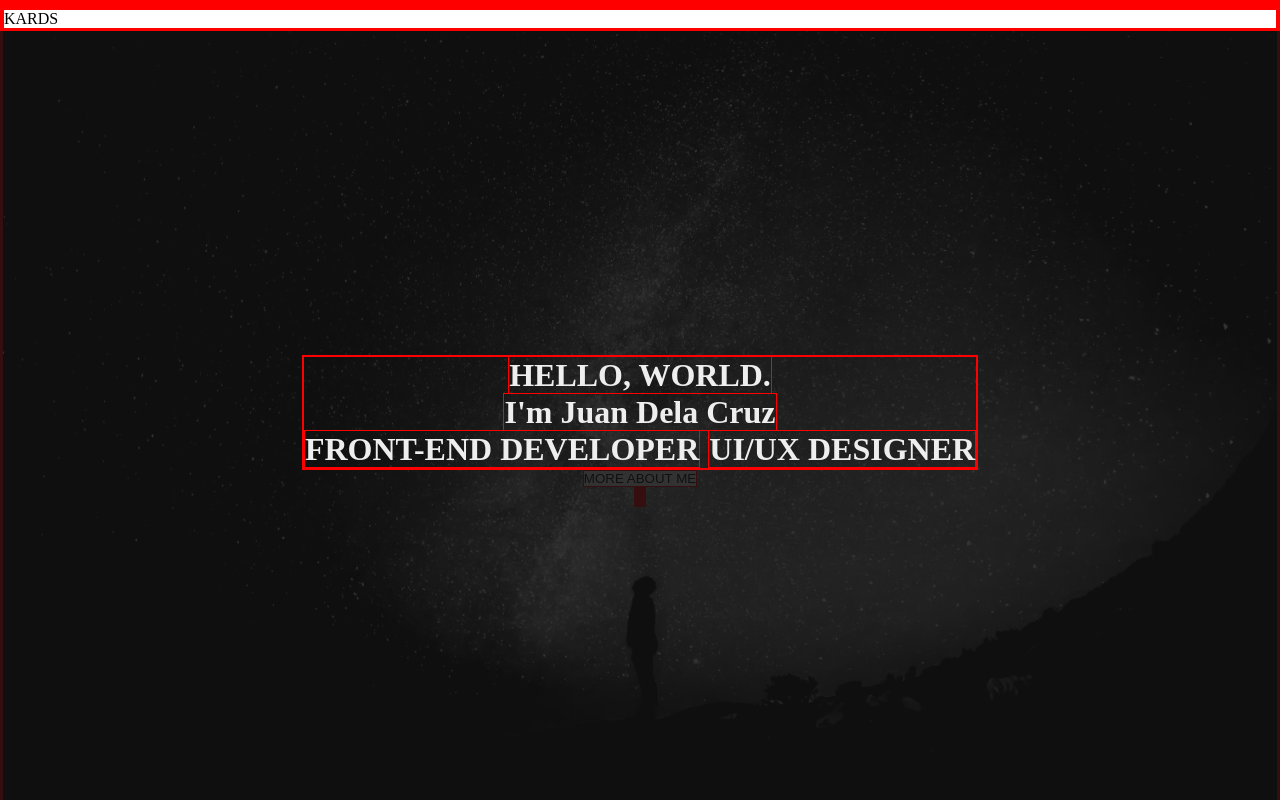
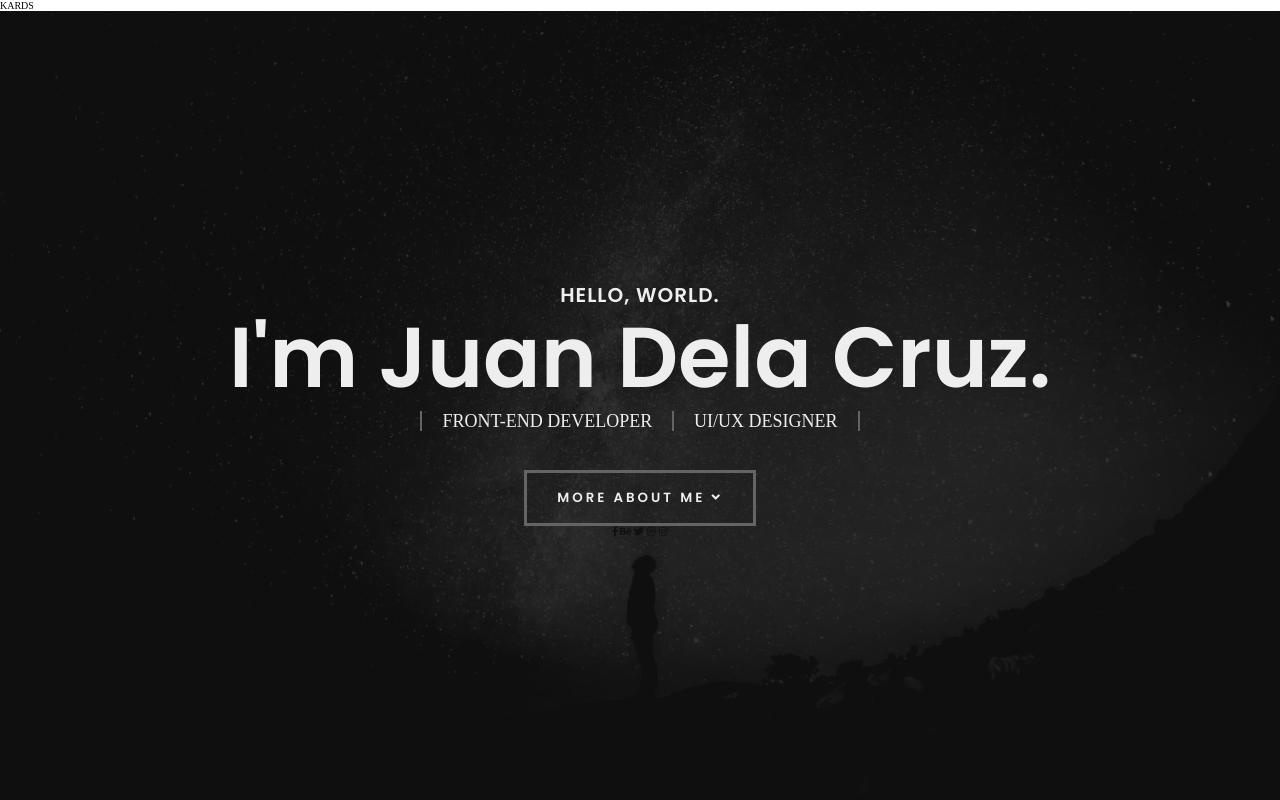
Before and after one commit to cbtsao47/Kards-Practice, a plain HTML site: page copy/index.html in a window 1280 px wide. Shown: the top 800 px of the page. Drawn offline with Linux system fonts and the light colour scheme.

Commit message:
add hero section title

```diff
--- a/copy/index.html
+++ b/copy/index.html
@@ -7,9 +7,10 @@
     <title>Kards</title>
     <link rel="stylesheet" href="./styles.css" />
     <link
-      href="https://fonts.googleapis.com/css?family=Lora|Poppins:500,600"
+      href="https://fonts.googleapis.com/css?family=Poppins:500,600"
       rel="stylesheet"
-      <link
+    />
+    <link
       rel="stylesheet"
       href="https://use.fontawesome.com/releases/v5.6.1/css/all.css"
       integrity="sha384-gfdkjb5BdAXd+lj+gudLWI+BXq4IuLW5IT+brZEZsLFm++aCMlF1V92rMkPaX4PP"
@@ -30,12 +31,14 @@
       <div class="title__container">
         <h1 class="title">
           <span class="title__sub-title--intro">HELLO, WORLD.</span><br />
-          <span class="title__sub-title--name">I'm Juan Dela Cruz</span><br />
+          <span class="title__sub-title--name">I'm Juan Dela Cruz.</span><br />
           <span class="title__sub-title--specialty">FRONT-END DEVELOPER</span>
           <span class="title__sub-title--specialty">UI/UX DESIGNER</span>
         </h1>
+        <button class="title__button">
+          <span>MORE ABOUT ME</span> <i class="fas fa-angle-down"></i>
+        </button>
       </div>
-      <button class="title__button">MORE ABOUT ME</button>
       <div>
         <i class="fab fa-facebook-f"></i> <i class="fab fa-behance"></i>
         <i class="fab fa-twitter"></i> <i class="fab fa-dribbble"></i>
--- a/copy/styles.css
+++ b/copy/styles.css
@@ -2,11 +2,17 @@
 * {
   margin: 0;
   padding: 0;
-  border: 1px solid red;
+  /* border: 1px solid red; */
+  box-sizing: inherit;
+}
+html {
+  box-sizing: border-box;
+  font-size: 62.5%;
 }
 /* landing page  */
 /* BEM */
 /* block  element   modifier */
+/* TRBL */
 .container__landing-page {
   background-image: url("./images/intro-bg.jpg");
   background-position: bottom;
@@ -28,4 +34,41 @@
   z-index: 1;
   color: #eee;
   text-align: center;
+  font-family: "Poppins", sans-serif;
+  font-weight: 500;
+  line-height: 1;
 }
+.title__sub-title--intro {
+  font-size: 2rem;
+  letter-spacing: 0.1rem;
+}
+.title__sub-title--name {
+  font-size: 8.5rem;
+  display: inline-block;
+  margin: 1rem 0;
+}
+.title__sub-title--specialty {
+  font-family: serif;
+  font-size: 1.8rem;
+  font-weight: normal;
+}
+span:nth-of-type(3) {
+  padding: 0 2rem;
+  border-left: 2px solid rgb(100, 100, 100);
+  border-right: 2px solid rgb(100, 100, 100);
+}
+span:nth-of-type(4) {
+  padding-left: 1.5rem;
+  padding-right: 2rem;
+  border-right: 2px solid rgb(100, 100, 100);
+}
+.title__button {
+  border: 3px solid rgb(100, 100, 100);
+  margin-top: 4rem;
+  padding: 1.5rem 3rem;
+  background: none;
+  color: #eee;
+  letter-spacing: 0.3rem;
+  font-family: "Poppins";
+  font-weight: 600;
+}
```
